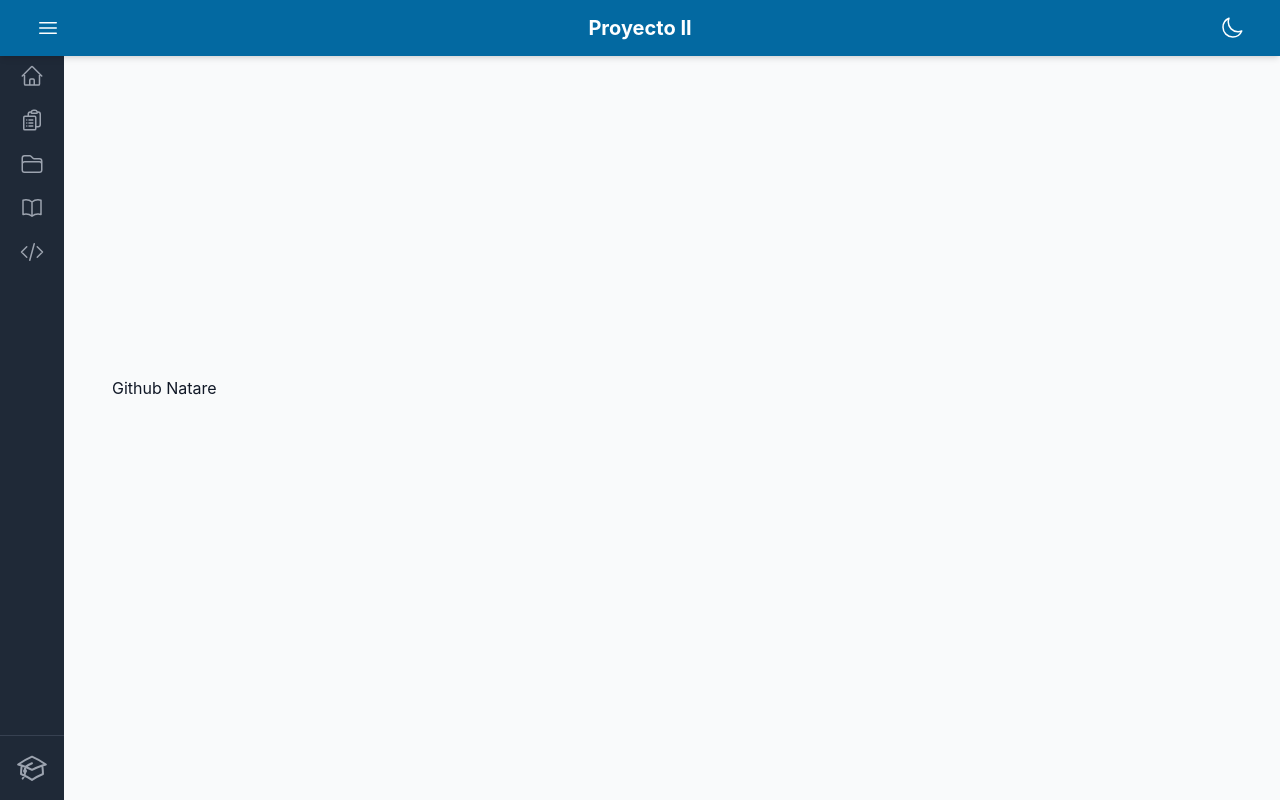
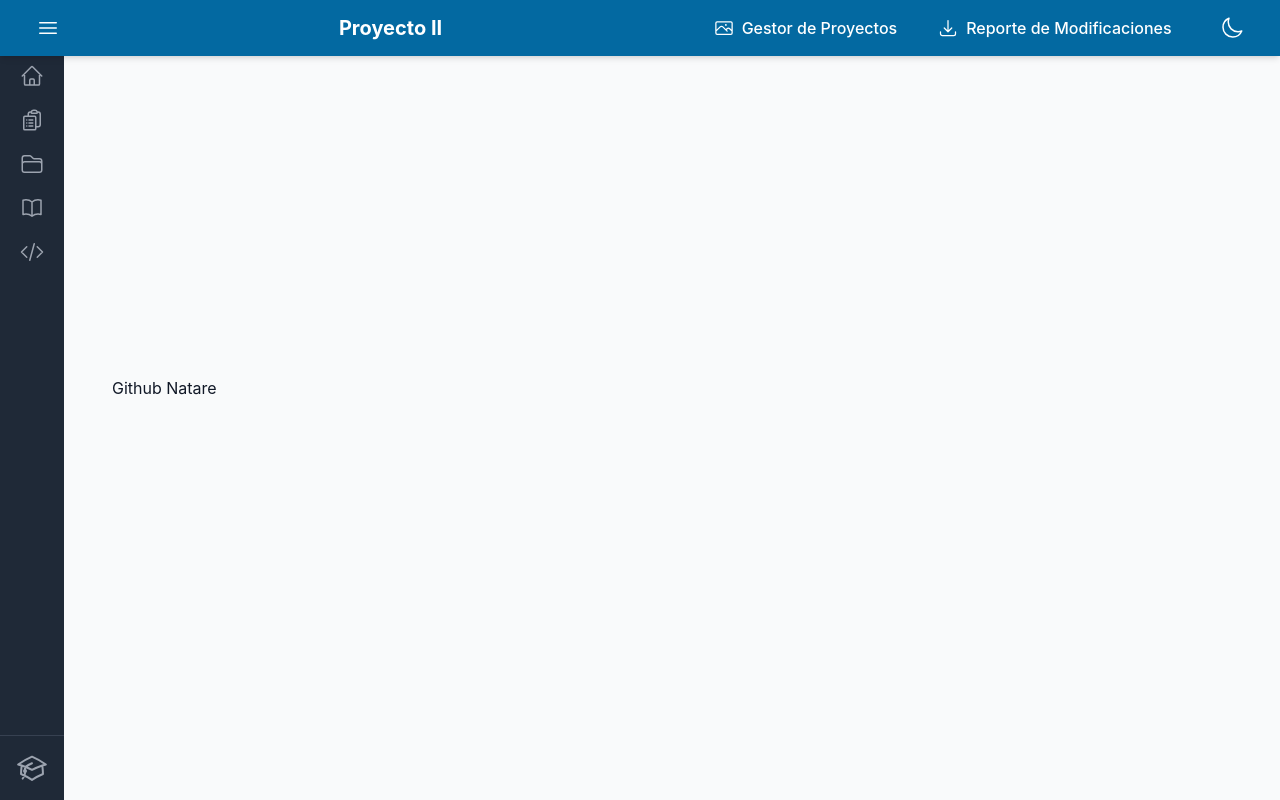
Before and after one commit to hiramAcevedo/Proyecto2-ProductoIntegrador, a React (Vite) app: page /github/natare in a window 1280 px wide. Built offline with nearby package versions, Linux system fonts and the light colour scheme.

Commit message:
Agregado el reporte de modificaciones, la imagen de registro en el gestor de proyectos de udgvirtual, agregados en navbar y sidebar y nuevo componente ImageModal.jsx

```diff
--- /dev/null
+++ b/src/components/ImageModal.jsx
@@ -0,0 +1,31 @@
+import { XMarkIcon } from '@heroicons/react/24/outline';
+
+const ImageModal = ({ isOpen, onClose, imageSrc }) => {
+  if (!isOpen) return null;
+
+  return (
+    <div className="fixed inset-0 z-50 flex items-center justify-center">
+      <div
+        className="absolute inset-0 bg-black/50"
+        onClick={onClose}
+      />
+      <div className="relative w-[90vw] h-[90vh] bg-white dark:bg-gray-800 rounded-lg shadow-xl overflow-hidden">
+        <button
+          onClick={onClose}
+          className="absolute top-4 right-4 text-gray-500 hover:text-gray-700 dark:text-gray-400 dark:hover:text-gray-200"
+        >
+          <XMarkIcon className="h-6 w-6" />
+        </button>
+        <div className="w-full h-full overflow-y-auto">
+          <img
+            src={imageSrc}
+            alt="Gestor de Proyectos"
+            className="w-full h-auto"
+          />
+        </div>
+      </div>
+    </div>
+  );
+};
+
+export default ImageModal;
--- a/src/components/Navbar.jsx
+++ b/src/components/Navbar.jsx
@@ -1,10 +1,14 @@
-import { MoonIcon, SunIcon, Bars3Icon } from '@heroicons/react/24/outline';
+import { MoonIcon, SunIcon, Bars3Icon, ArrowDownTrayIcon, PhotoIcon } from '@heroicons/react/24/outline';
 import { useTheme } from '../context/ThemeContext';
+import { useState } from 'react';
+import ImageModal from './ImageModal';
 
 const Navbar = ({ toggleSidebar }) => {
   const { darkMode, toggleDarkMode } = useTheme();
+  const [isImageModalOpen, setIsImageModalOpen] = useState(false);
 
   return (
+    <>
       <nav className="fixed top-0 right-0 left-0 h-14 bg-primary-700 dark:bg-primary-900 shadow-md z-50">
         <div className="flex items-center justify-between h-full px-4">
           <button
@@ -18,9 +22,29 @@ const Navbar = ({ toggleSidebar }) => {
             Proyecto II
           </h1>
 
+          <div className="flex items-center space-x-4">
+            <button
+              onClick={() => setIsImageModalOpen(true)}
+              className="flex items-center space-x-2 bg-transparent text-white hover:text-blue-200 transition-all duration-200 px-3 py-1.5 rounded-md"
+              title="Ver Gestor de Proyectos"
+            >
+              <PhotoIcon className="h-5 w-5" />
+              <span className="hidden sm:inline">Gestor de Proyectos</span>
+            </button>
+
+            <a
+              href="/downloads/ReporteModificaciones.pdf"
+              download
+              className="flex items-center space-x-2 bg-transparent text-white hover:text-blue-200 transition-all duration-200 px-3 py-1.5 rounded-md"
+              title="Descargar Reporte de Modificaciones"
+            >
+              <ArrowDownTrayIcon className="h-5 w-5" />
+              <span className="hidden sm:inline">Reporte de Modificaciones</span>
+            </a>
+
             <button
               onClick={toggleDarkMode}
-          className="flex items-center bg-transparent text-white hover:bg-white/10 transition-all duration-200"
+              className="flex items-center bg-transparent text-white hover:text-blue-200 transition-all duration-200"
               aria-label="Toggle dark mode"
             >
               {darkMode ? (
@@ -30,7 +54,15 @@ const Navbar = ({ toggleSidebar }) => {
               )}
             </button>
           </div>
+        </div>
       </nav>
+
+      <ImageModal
+        isOpen={isImageModalOpen}
+        onClose={() => setIsImageModalOpen(false)}
+        imageSrc="/img/GestorDeProyectosRitmonetSemestre2.jpeg"
+      />
+    </>
   );
 };
 
--- a/src/components/Sidebar.jsx
+++ b/src/components/Sidebar.jsx
@@ -229,7 +229,7 @@ const Sidebar = ({ isOpen }) => {
   const documentacion = [
     { nombre: 'Trello', link: 'https://trello.com/b/gOAVAeon/ritmonet-historias-de-usuario-x-funci%C3%B3n-priorizaci%C3%B3n-u2' },
     { nombre: 'Jira', link: 'https://hiramwoki1996.atlassian.net/jira/core/projects/S2R/board' },
-    { nombre: 'Reporte de modificaciones', archivo: 'reporte-modificaciones.pdf' }
+    { nombre: 'Reporte de modificaciones', archivo: 'ReporteModificaciones.pdf' }
   ];
 
   const github = [
```
Also changed, not shown: 2 other files (tests, documents, lock files or other folders). Lines whose indentation alone changed are shown as unchanged.
